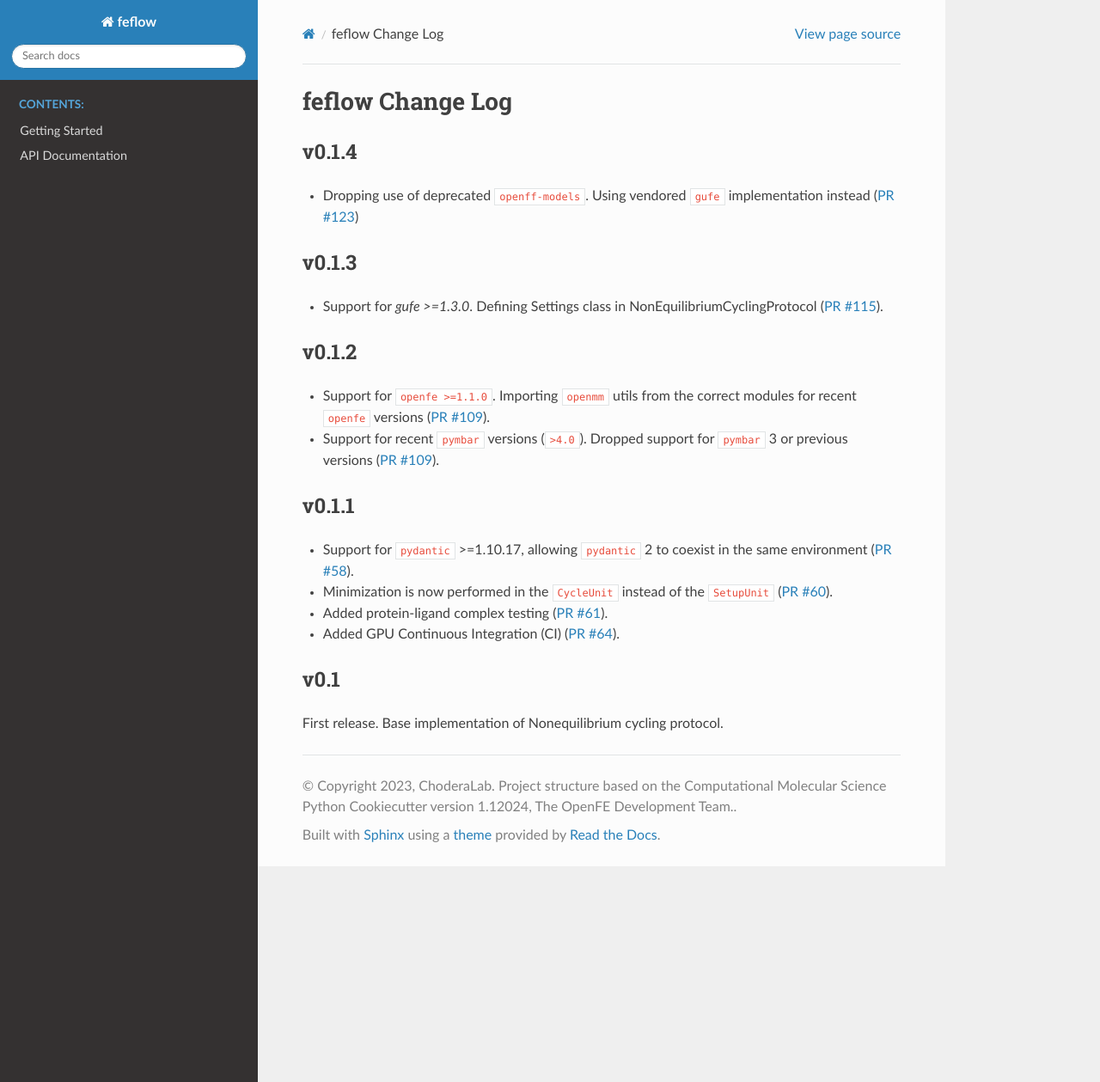
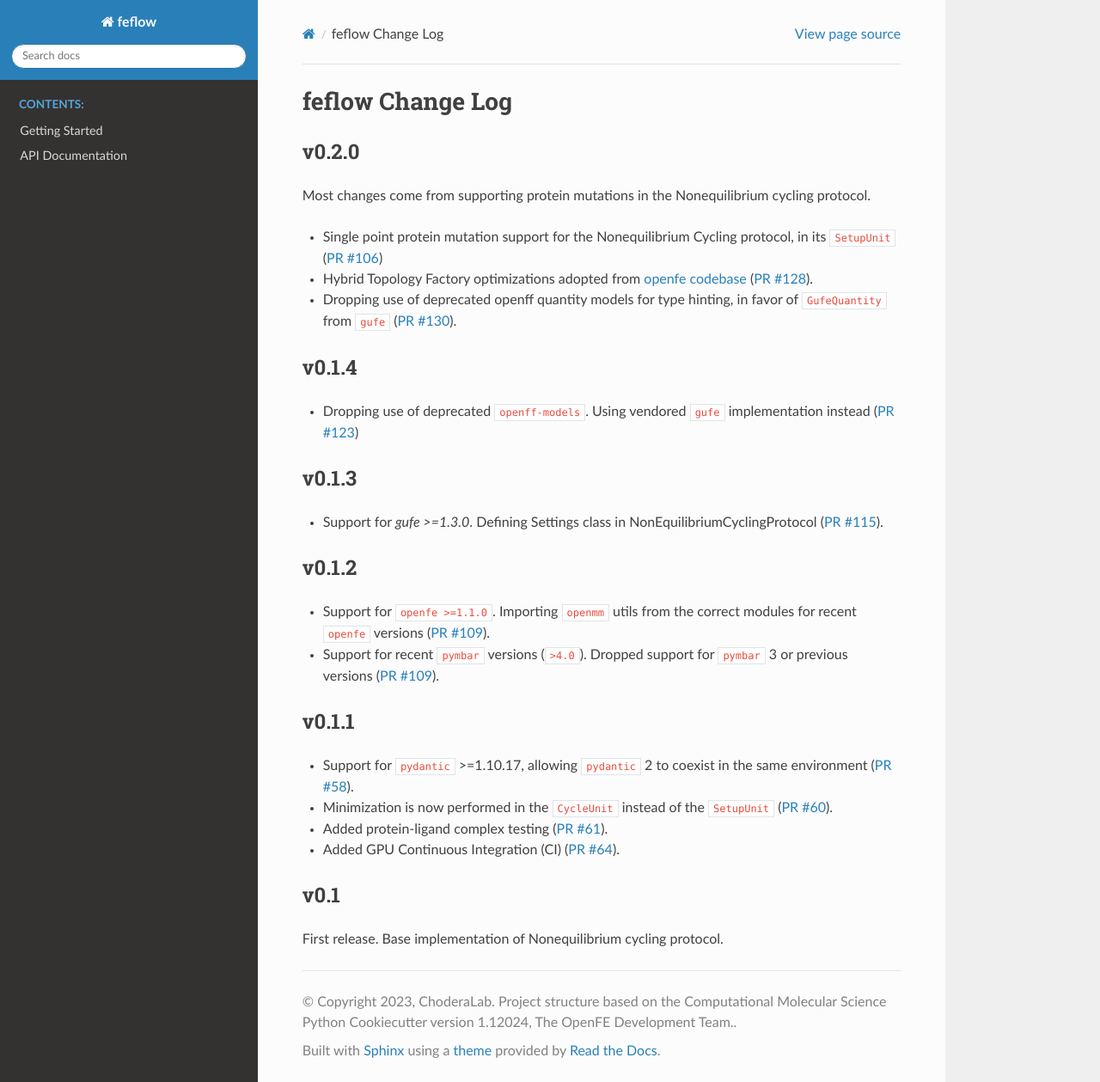
Before and after one commit to OpenFreeEnergy/feflow, a Sphinx documentation site: the page built from docs/CHANGELOG.rst, in a window 1280 px wide and 1259 px high. Shown: the whole window at 86% size. Built offline with Sphinx 7.4.7 and the Read the Docs theme 3.1.0, drawn with Linux system fonts in a browser that asks for light colours.

Commit message:
Changelog update for v0.2.0

```diff
--- a/docs/CHANGELOG.rst
+++ b/docs/CHANGELOG.rst
@@ -3,6 +3,14 @@ feflow Change Log
 =================
 
 .. current developments
+
+v0.2.0
+====================
+Most changes come from supporting protein mutations in the Nonequilibrium cycling protocol.
+
+- Single point protein mutation support for the Nonequilibrium Cycling protocol, in its ``SetupUnit`` (`PR #106 <https://github.com/OpenFreeEnergy/feflow/pull/106>`_)
+- Hybrid Topology Factory optimizations adopted from `openfe codebase <https://github.com/OpenFreeEnergy/openfe/>`_ (`PR #128 <https://github.com/OpenFreeEnergy/feflow/pull/128>`_).
+- Dropping use of deprecated openff quantity models for type hinting, in favor of ``GufeQuantity`` from ``gufe`` (`PR #130 <https://github.com/OpenFreeEnergy/feflow/pull/130>`_).
 
 v0.1.4
 ====================
```
